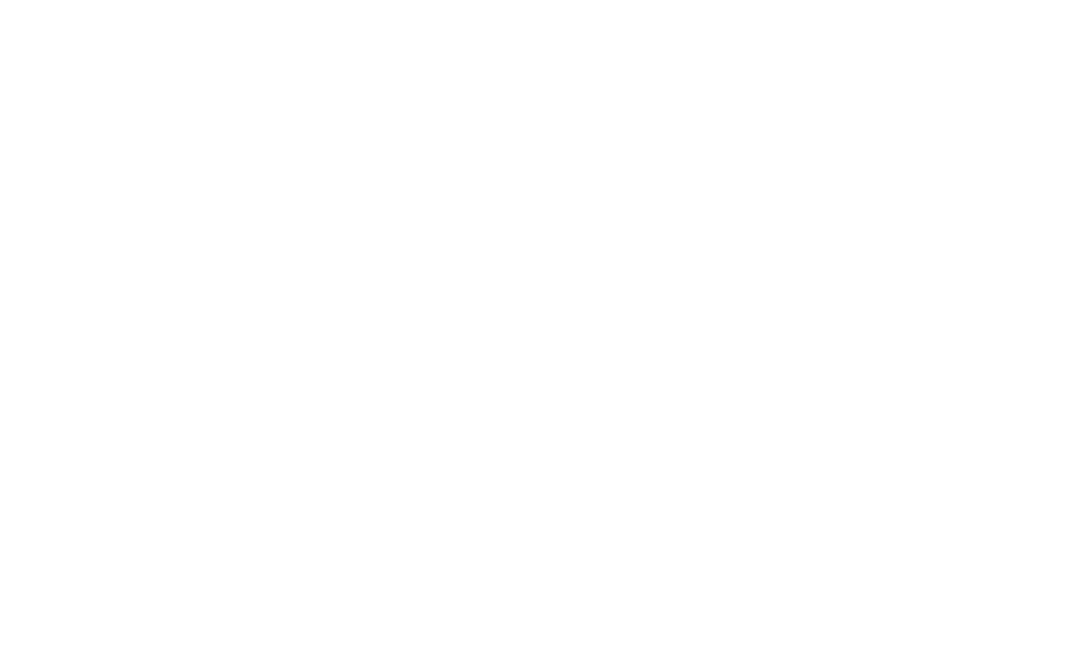
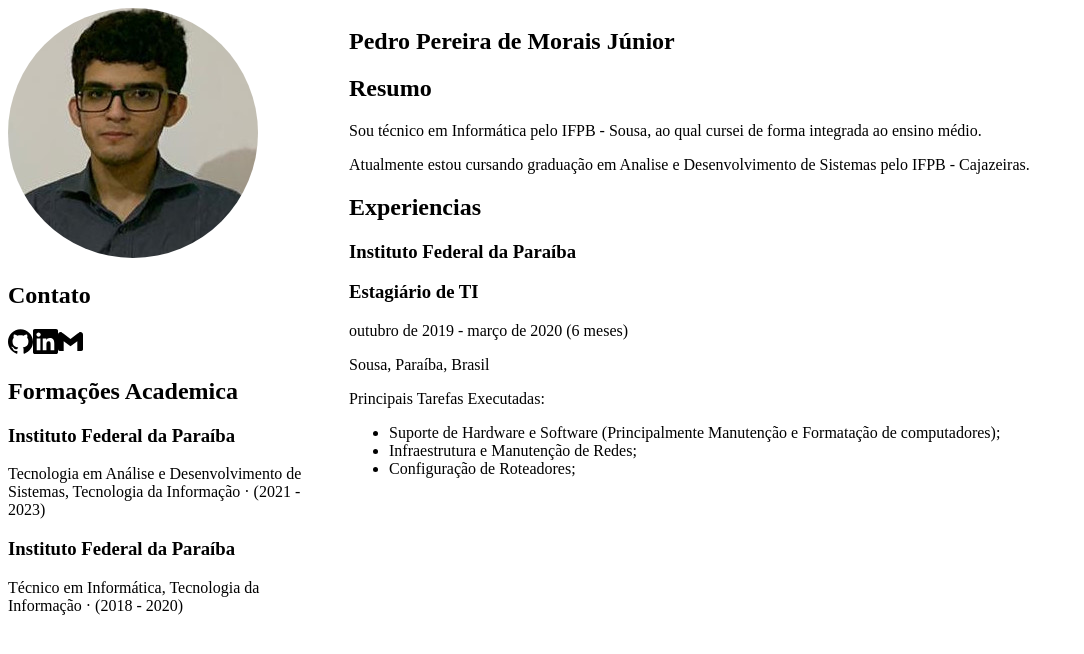
Before and after one commit to Pedro35803/pedro35803.github.io, a plain HTML site: page index.html in a window 1280 px wide. Shown: the whole page, without its empty margins (0-1084 px from the left). Drawn offline with Linux system fonts and the light colour scheme.

Commit message:
Coloquei o conteudo principal e um pouco de CSS

```diff
--- a/css/style.css
+++ b/css/style.css
@@ -0,0 +1,25 @@
+.container {
+    height: 100%;
+    display: flex;
+    flex-direction: row;
+}
+
+.informations {
+    /* background-color: #7C7562; */
+    width: 25%;
+    margin-right: 25px;
+}
+
+.minhaFoto {
+    border-radius: 50%;
+}
+
+.contatos {
+    display: flex;
+    flex-direction: row;
+}
+
+.icone {
+    width: 25px;
+    height: 25px;
+}
--- a/index.html
+++ b/index.html
@@ -8,6 +8,70 @@
     <title>Pedro</title>
 </head>
 <body>
+    <div class="container">
+        <div class="informations">
+            <img src="img/minha_foto.jpg" alt="Uma foto minha" class="minhaFoto">
+            <h2>Contato</h2>
+            <div class="contatos">
+                <a href="https://github.com/Pedro35803">
+                    <img src="img/github.svg" alt="Icone do GitHub" class="icone">
+                </a>
+                <a href="https://www.linkedin.com/in/pedro-pereira-de-morais-j%C3%BAnior-4bb7bb213/">
+                    <img src="img/linkedin.svg" alt="Icone do Linkedin" class="icone">
+                </a>
+                <a href="mailto:pedrojuniorifpb@gmail.com">
+                    <img src="img/gmail.svg" alt="Icone do Gmail" class="icone">
+                </a>
+            </div>
 
+            <div class="academico">
+                <h2>Formações Academica</h2>
+                <div>
+                    <h3>Instituto Federal da Paraíba</h3>
+                    <p>
+                        Tecnologia em Análise e Desenvolvimento de Sistemas, Tecnologia da
+                        Informação · (2021 - 2023)
+                    </p>
+                </div>
+
+                <div>
+                    <h3>Instituto Federal da Paraíba</h3>
+                    <p>
+                        Técnico em Informática, Tecnologia da Informação · (2018 - 2020)
+                    </p>
+                </div>
+            </div>
+        </div>
+
+        <article class="dados">
+            <h1>Pedro Pereira de Morais Júnior</h1>
+            <div class="resumo">
+                <h2>Resumo</h2>
+                <p>
+                    Sou técnico em Informática pelo IFPB - Sousa, ao qual cursei de forma integrada ao ensino médio.
+                </p>
+                <p>
+                    Atualmente estou cursando graduação em Analise e Desenvolvimento de Sistemas pelo IFPB - Cajazeiras.
+                </p>
+            </div>
+
+            <div class="experiencias">
+                <h2>Experiencias</h2>
+                <div>
+                    <h3>Instituto Federal da Paraíba</h3>
+                    <h3>Estagiário de TI</h3>
+                    <p>outubro de 2019 - março de 2020 (6 meses)</p>
+                    <p class="estagio-local">Sousa, Paraíba, Brasil</p>
+
+                    <p>Principais Tarefas Executadas:</p>
+                    <ul>
+                        <li>Suporte de Hardware e Software (Principalmente Manutenção e Formatação de computadores);</li>
+                        <li>Infraestrutura e Manutenção de Redes;</li>
+                        <li>Configuração de Roteadores;</li>
+                    </ul>
+                </div>
+            </div>
+        </article>
+    </div>
 </body>
 </html>
```
Also changed, not shown: img/github.svg (added), img/gmail.svg (added), img/instagram.svg (added), img/linkedin.svg (added), img/minha_foto.jpg (added).
